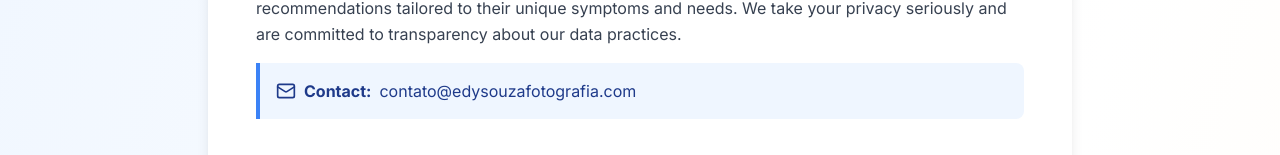
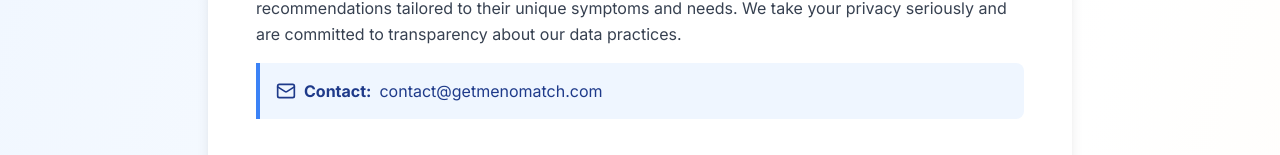
Before and after one commit to CreatorZap/menomatch, a React (Create React App) app: page /privacy-policy in a window 1280 px wide. Shown: the part 577-732 px from the top of the page. Built offline with nearby package versions, Linux system fonts and the light colour scheme.

Commit message:
📧 Update contact emails to official GetMenoMatch domains

```diff
--- a/src/App.jsx
+++ b/src/App.jsx
@@ -208,7 +208,7 @@ function QuizApp() {
               <h4 className="font-semibold mb-4">Contact</h4>
               <ul className="space-y-2 text-sm text-gray-400">
                 <li>
-                  <a href="mailto:contato@edysouzafotografia.com" className="hover:text-white transition-colors">
+                  <a href="mailto:contact@getmenomatch.com" className="hover:text-white transition-colors">
                     Email Us
                   </a>
                 </li>
--- a/src/pages/AffiliateDisclosure.jsx
+++ b/src/pages/AffiliateDisclosure.jsx
@@ -255,7 +255,7 @@ const AffiliateDisclosure = () => {
                 <strong>Get in Touch:</strong>
               </p>
               <p className="text-gray-700 mb-2">
-                📧 Email: <a href="mailto:contato@edysouzafotografia.com" className="text-primary-600 hover:underline font-medium">contato@edysouzafotografia.com</a>
+                📧 Email: <a href="mailto:hello@getmenomatch.com" className="text-primary-600 hover:underline font-medium">hello@getmenomatch.com</a>
               </p>
               <p className="text-gray-700 mb-3">
                 ⏱️ We respond within 48 hours
--- a/src/pages/Disclaimer.jsx
+++ b/src/pages/Disclaimer.jsx
@@ -314,7 +314,7 @@ const Disclaimer = () => {
             <div className="bg-gradient-to-r from-primary-50 to-secondary-50 p-6 rounded-lg">
               <p className="text-gray-900 mb-2"><strong>MenoMatch Team</strong></p>
               <p className="text-gray-700 mb-2">
-                📧 Email: <a href="mailto:contato@edysouzafotografia.com" className="text-primary-600 hover:underline">contato@edysouzafotografia.com</a>
+                📧 Email: <a href="mailto:support@getmenomatch.com" className="text-primary-600 hover:underline">support@getmenomatch.com</a>
               </p>
               <p className="text-gray-700 text-sm">
                 We cannot provide medical advice via email, but we're happy to clarify our policies or content.
--- a/src/pages/PrivacyPolicy.jsx
+++ b/src/pages/PrivacyPolicy.jsx
@@ -57,7 +57,7 @@ const PrivacyPolicy = () => {
             <div className="bg-blue-50 border-l-4 border-blue-500 p-4 rounded-r-lg">
               <p className="text-blue-900 flex items-center gap-2">
                 <Mail className="w-5 h-5" />
-                <strong>Contact:</strong> <a href="mailto:contato@edysouzafotografia.com" className="hover:underline">contato@edysouzafotografia.com</a>
+                <strong>Contact:</strong> <a href="mailto:contact@getmenomatch.com" className="hover:underline">contact@getmenomatch.com</a>
               </p>
             </div>
           </section>
@@ -196,7 +196,7 @@ const PrivacyPolicy = () => {
             </ul>
             <div className="bg-green-50 border-l-4 border-green-500 p-4 rounded-r-lg">
               <p className="text-green-900">
-                <strong>To exercise your rights:</strong> Email us at <a href="mailto:contato@edysouzafotografia.com" className="hover:underline font-medium">contato@edysouzafotografia.com</a> with your request. We will respond within 30 days.
+                <strong>To exercise your rights:</strong> Email us at <a href="mailto:contact@getmenomatch.com" className="hover:underline font-medium">contact@getmenomatch.com</a> with your request. We will respond within 30 days.
               </p>
             </div>
           </section>
@@ -229,7 +229,7 @@ const PrivacyPolicy = () => {
               <span className="text-primary-600">9.</span> Children's Privacy
             </h2>
             <p className="text-gray-700 leading-relaxed">
-              MenoMatch is not intended for individuals under the age of 18. We do not knowingly collect personal information from children. If you are a parent or guardian and believe your child has provided us with personal information, please contact us at <a href="mailto:contato@edysouzafotografia.com" className="text-primary-600 hover:underline">contato@edysouzafotografia.com</a> so we can delete it.
+              MenoMatch is not intended for individuals under the age of 18. We do not knowingly collect personal information from children. If you are a parent or guardian and believe your child has provided us with personal information, please contact us at <a href="mailto:contact@getmenomatch.com" className="text-primary-600 hover:underline">contact@getmenomatch.com</a> so we can delete it.
             </p>
           </section>
 
@@ -261,7 +261,7 @@ const PrivacyPolicy = () => {
               <p className="text-gray-900 mb-2"><strong>MenoMatch Privacy Team</strong></p>
               <p className="text-gray-700 mb-2 flex items-center gap-2">
                 <Mail className="w-5 h-5 text-primary-600" />
-                <strong>Email:</strong> <a href="mailto:contato@edysouzafotografia.com" className="text-primary-600 hover:underline">contato@edysouzafotografia.com</a>
+                <strong>Email:</strong> <a href="mailto:contact@getmenomatch.com" className="text-primary-600 hover:underline">contact@getmenomatch.com</a>
               </p>
               <p className="text-gray-700 flex items-center gap-2">
                 <Eye className="w-5 h-5 text-primary-600" />
--- a/src/pages/TermsOfService.jsx
+++ b/src/pages/TermsOfService.jsx
@@ -267,7 +267,7 @@ const TermsOfService = () => {
             <div className="bg-gradient-to-r from-primary-50 to-secondary-50 p-6 rounded-lg">
               <p className="text-gray-900 mb-2"><strong>MenoMatch Legal Team</strong></p>
               <p className="text-gray-700 mb-2">
-                <strong>Email:</strong> <a href="mailto:contato@edysouzafotografia.com" className="text-primary-600 hover:underline">contato@edysouzafotografia.com</a>
+                <strong>Email:</strong> <a href="mailto:support@getmenomatch.com" className="text-primary-600 hover:underline">support@getmenomatch.com</a>
               </p>
               <p className="text-gray-700">
                 <strong>Response Time:</strong> Within 2-3 business days
```
